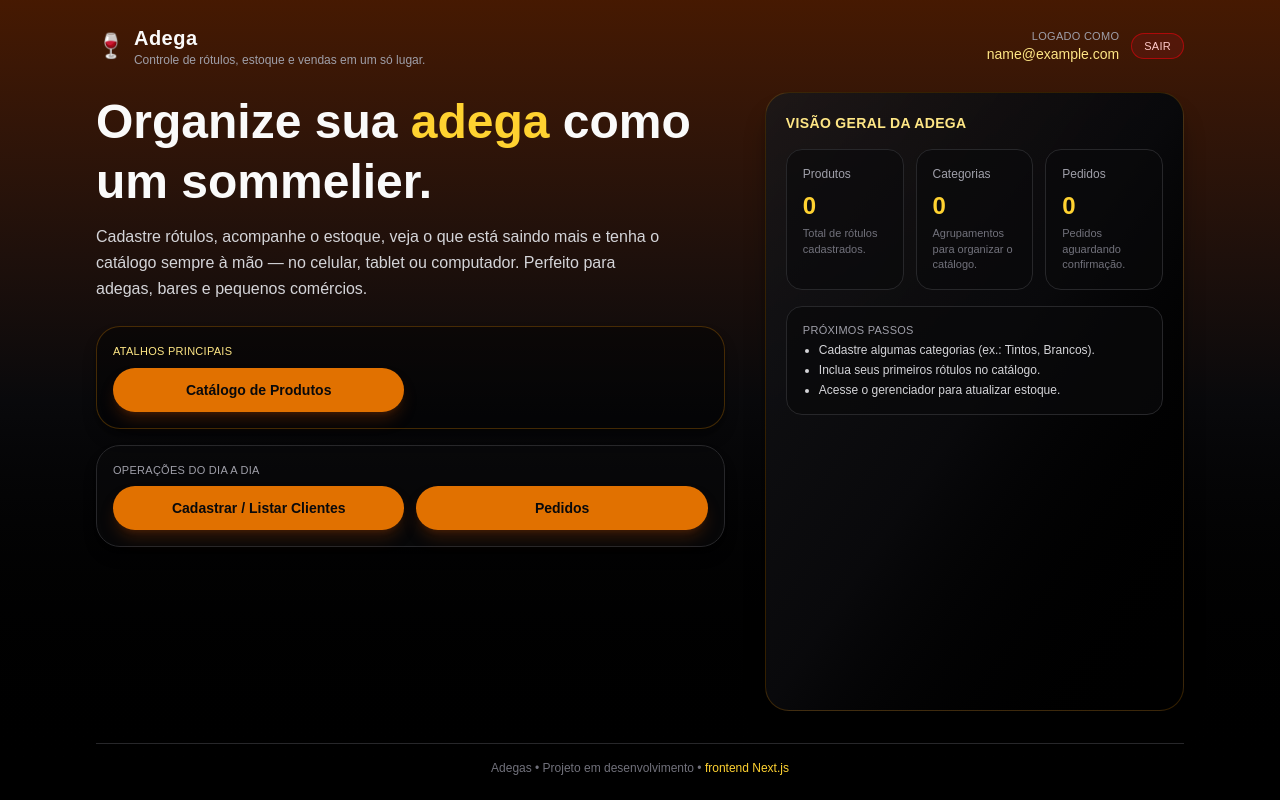
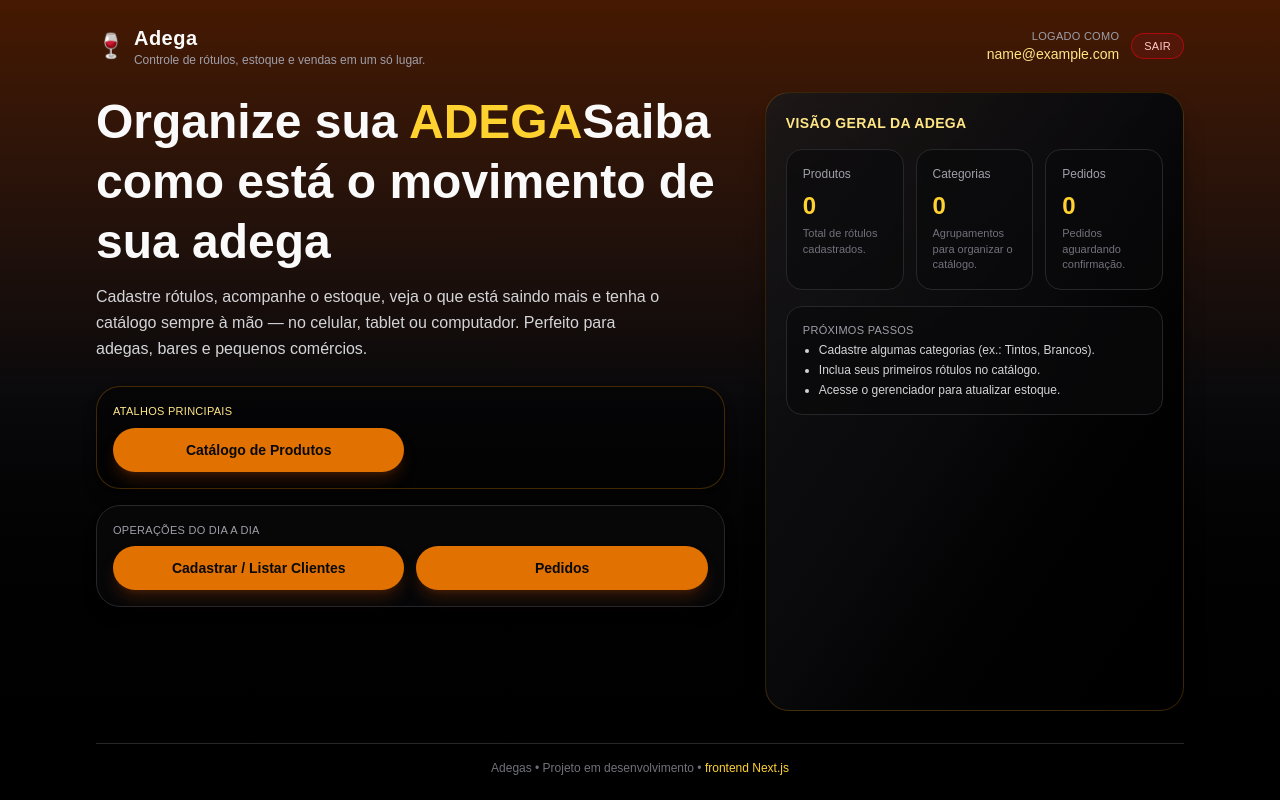
Before and after one commit to ilmarmiranda43/adega-app, a Next.js app: page / in a window 1280 px wide. Built offline with nearby package versions, Linux system fonts and the light colour scheme; no server answers; sample sign-in values are in the browser's storage.

Commit message:
Ajuste na página inicial da adega

```diff
--- a/app/page.tsx
+++ b/app/page.tsx
@@ -197,7 +197,8 @@ export default function Home() {
             <div className="space-y-3">
               <h2 className="text-3xl font-bold leading-tight sm:text-4xl md:text-5xl">
                 Organize sua{" "}
-                <span className="text-amber-300">adega</span> como um sommelier.
+                <span className="text-amber-300">ADEGA</span>
+                <span>Saiba como está o movimento de sua adega</span>
               </h2>
 
               <p className="max-w-xl text-sm leading-relaxed text-zinc-300 sm:text-base">
```
